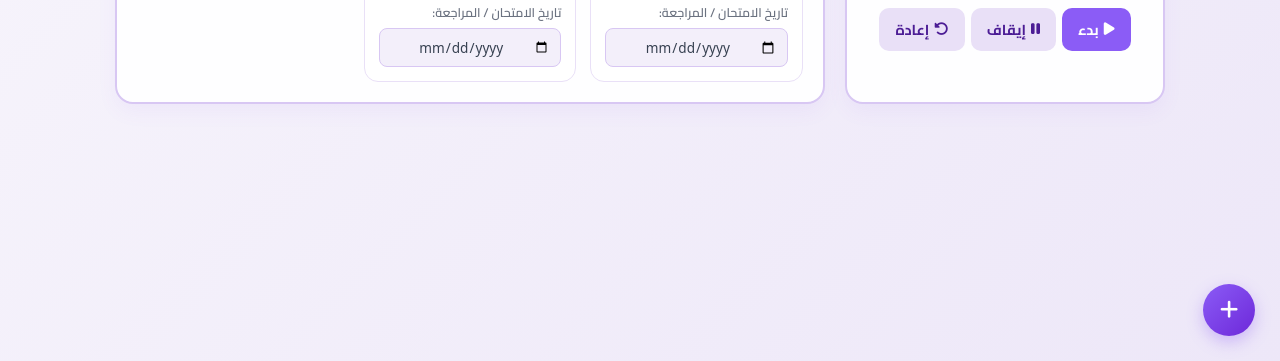
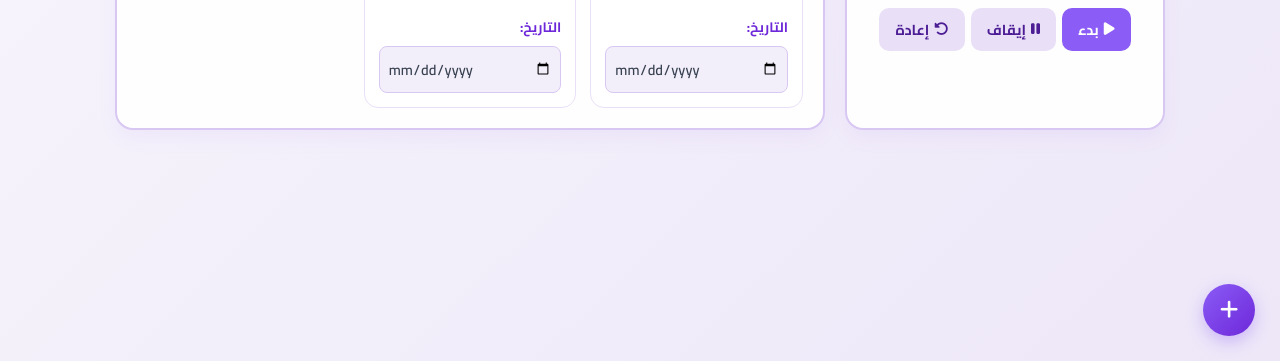
Before and after one commit to hafsa00beep/study-planner-app, a plain HTML site: page index.html in a window 1280 px wide. Shown: the part 439-800 px from the top of the page. Drawn offline with nearby package versions, Linux system fonts and the light colour scheme.

Commit message:
Update index.html

```diff
--- a/index.html
+++ b/index.html
@@ -10,7 +10,7 @@
     <link href="https://fonts.googleapis.com/css2?family=Cairo:wght@400;600;700;800&display=swap" rel="stylesheet">
     <!-- أيقونات Font Awesome -->
     <link rel="stylesheet" href="https://cdnjs.cloudflare.com/ajax/libs/font-awesome/6.4.0/css/all.min.css">
-    <!-- مكتبة الاحتفال Confetti -->
+    <!-- مكتبة احتفال Confetti -->
     <script src="https://cdn.jsdelivr.net/npm/canvas-confetti@1.6.0/dist/confetti.browser.min.js"></script>
 
     <style>
@@ -183,7 +183,7 @@
             border-radius: 14px;
         }
 
-        /* المواد الدراسية */
+        /* شبكة المواد */
         .subjects-grid {
             display: grid;
             grid-template-columns: repeat(auto-fill, minmax(200px, 1fr));
@@ -220,28 +220,32 @@
         .date-picker-group {
             display: flex;
             flex-direction: column;
-            gap: 4px;
+            gap: 6px;
         }
 
         .date-picker-group label {
-            font-size: 0.78rem;
-            color: var(--text-muted);
+            font-size: 0.85rem;
+            color: var(--purple-dark);
+            font-weight: 700;
+        }
+
+        /* حقل تاريخ مخصص بدون حروف مقلوبة */
+        .clean-date-input {
+            width: 100%;
+            padding: 8px;
+            border: 1.5px solid var(--lavender-main);
+            border-radius: 8px;
+            font-size: 0.9rem;
+            color: var(--text-dark);
+            background: var(--lavender-bg);
+            outline: none;
+            cursor: pointer;
             font-weight: 600;
         }
 
-        /* حل نهائي لمشكلة الكلمة المعكوسة ومنع التشويه */
-        .date-input-fix {
-            width: 100%;
-            padding: 8px 10px;
-            border: 1.5px solid var(--lavender-main);
-            border-radius: 8px;
-            font-size: 0.85rem;
-            color: var(--text-dark);
-            background: var(--lavender-bg);
-            outline: none;
-            direction: ltr; /* يمنع عكس النص نهائياً */
-            text-align: center;
-            font-family: system-ui, -apple-system, sans-serif;
+        .clean-date-input:focus {
+            border-color: var(--purple-accent);
+            background: var(--white);
         }
 
         .fab {
@@ -307,7 +311,7 @@
 
     <div class="main-container">
 
-        <!-- المؤقت -->
+        <!-- قسم المؤقت -->
         <div class="card timer-section">
             <div class="card-title"><i class="fa-solid fa-stopwatch"></i> مؤقت التركيز (Pomodoro)</div>
 
@@ -337,7 +341,7 @@
             </div>
         </div>
 
-        <!-- المواد -->
+        <!-- قسم المواد الدراسية والمواعيد -->
         <div class="card">
             <div class="card-title"><i class="fa-solid fa-book-open"></i> مواد الدراسة والمواعيد</div>
             <div class="subjects-grid" id="subjectsGrid"></div>
@@ -345,10 +349,12 @@
 
     </div>
 
+    <!-- زر إضافة مادة جديد -->
     <button class="fab" onclick="openAddSubjectModal()" title="إضافة مادة جديدة">
         <i class="fa-solid fa-plus"></i>
     </button>
 
+    <!-- نافذة إضافة مادة -->
     <div class="modal" id="subjectModal">
         <div class="modal-content">
             <h3>إضافة مادة دراسية جديدة</h3>
@@ -375,15 +381,16 @@
         let totalSeconds = 25 * 60;
         let isRunning = false;
 
-        // عند فتح الموقع: استرجاع البيانات المضمونة تلقائياً
+        // عند فتح الصفحة: استرجاع البيانات المحفوظة تلقائياً
         window.onload = function() {
             loadSavedData();
             renderSubjects();
             handleTimerInputChange();
         };
 
+        // استرجاع البيانات المضمونة من ذاكرة المتصفح
         function loadSavedData() {
-            const saved = localStorage.getItem("my_study_planner_data_v2");
+            const saved = localStorage.getItem("hafsa_planner_final_data");
             if (saved) {
                 try {
                     subjects = JSON.parse(saved);
@@ -396,11 +403,12 @@
             }
         }
 
-        // حفظ مباشر في ذاكرة الجهاز المحلية
+        // حفظ مباشر ومؤكد
         function saveData() {
-            localStorage.setItem("my_study_planner_data_v2", JSON.stringify(subjects));
+            localStorage.setItem("hafsa_planner_final_data", JSON.stringify(subjects));
         }
 
+        // عرض شبكة المواد
         function renderSubjects() {
             const grid = document.getElementById("subjectsGrid");
             grid.innerHTML = "";
@@ -414,19 +422,20 @@
                         <button class="delete-btn" onclick="deleteSubject(${subject.id})" title="حذف المادة"><i class="fa-solid fa-trash-can"></i></button>
                     </div>
                     <div class="date-picker-group">
-                        <label>تاريخ الامتحان / المراجعة:</label>
-                        <input type="date" class="date-input-fix" value="${subject.date || ''}" onchange="updateSubjectDate(${subject.id}, this.value)" oninput="updateSubjectDate(${subject.id}, this.value)">
+                        <label>التاريخ:</label>
+                        <input type="date" class="clean-date-input" value="${subject.date || ''}" onchange="updateSubjectDate(${subject.id}, this.value)">
                     </div>
                 `;
                 grid.appendChild(card);
             });
         }
 
+        // تحديث التاريخ وحفظه فوراً
         function updateSubjectDate(id, newDate) {
             const sub = subjects.find(s => s.id === id);
             if (sub) {
                 sub.date = newDate;
-                saveData(); // حفظ البيانات لحظياً
+                saveData(); // حفظ لحظي فور الاختيار
             }
         }
 
@@ -460,7 +469,7 @@
             }
         }
 
-        // المؤقت وتعديل الأرقام لحظياً
+        // التحكم بالمؤقت
         function handleTimerInputChange() {
             if (isRunning) {
                 pauseTimer();
```
